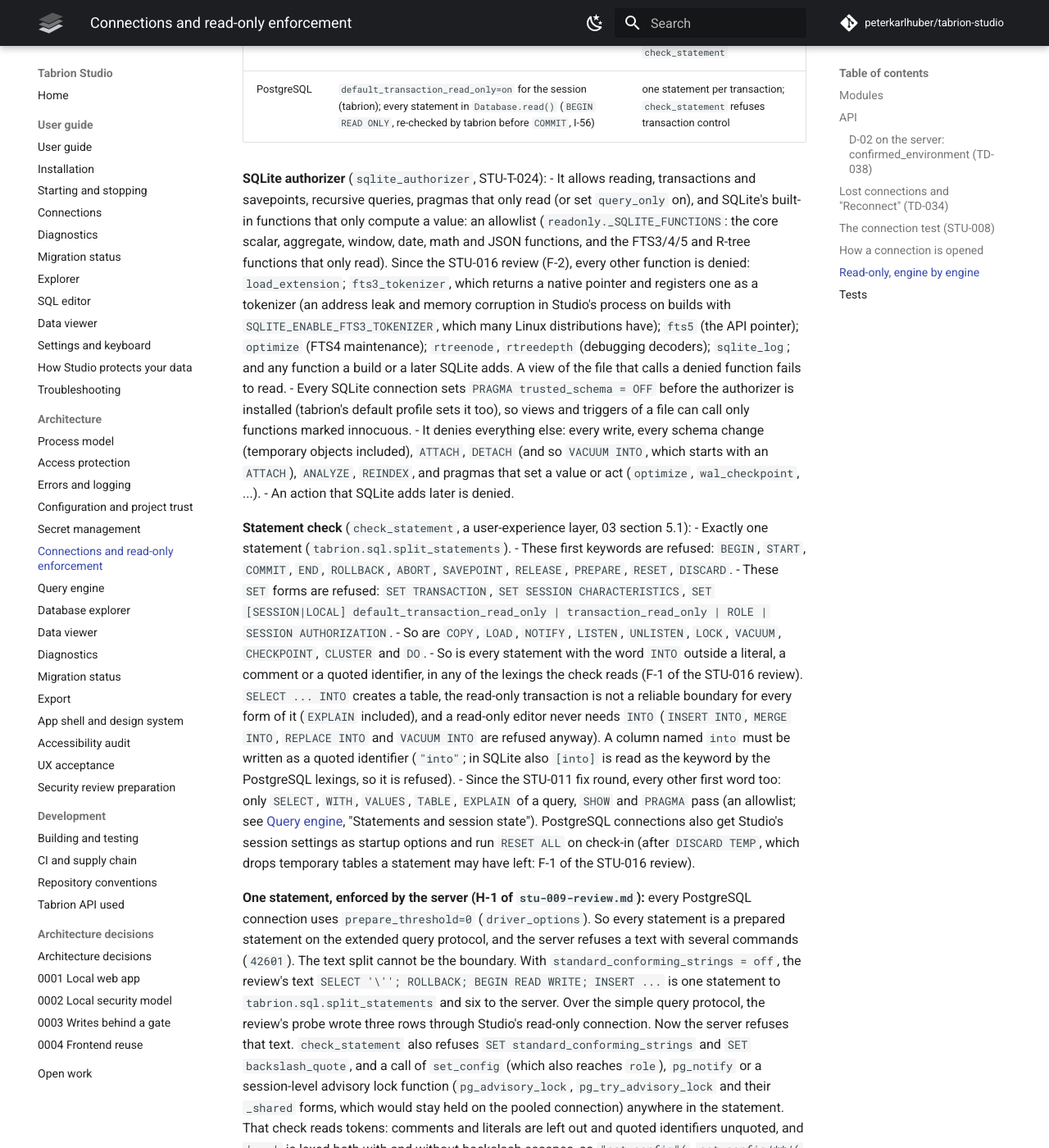
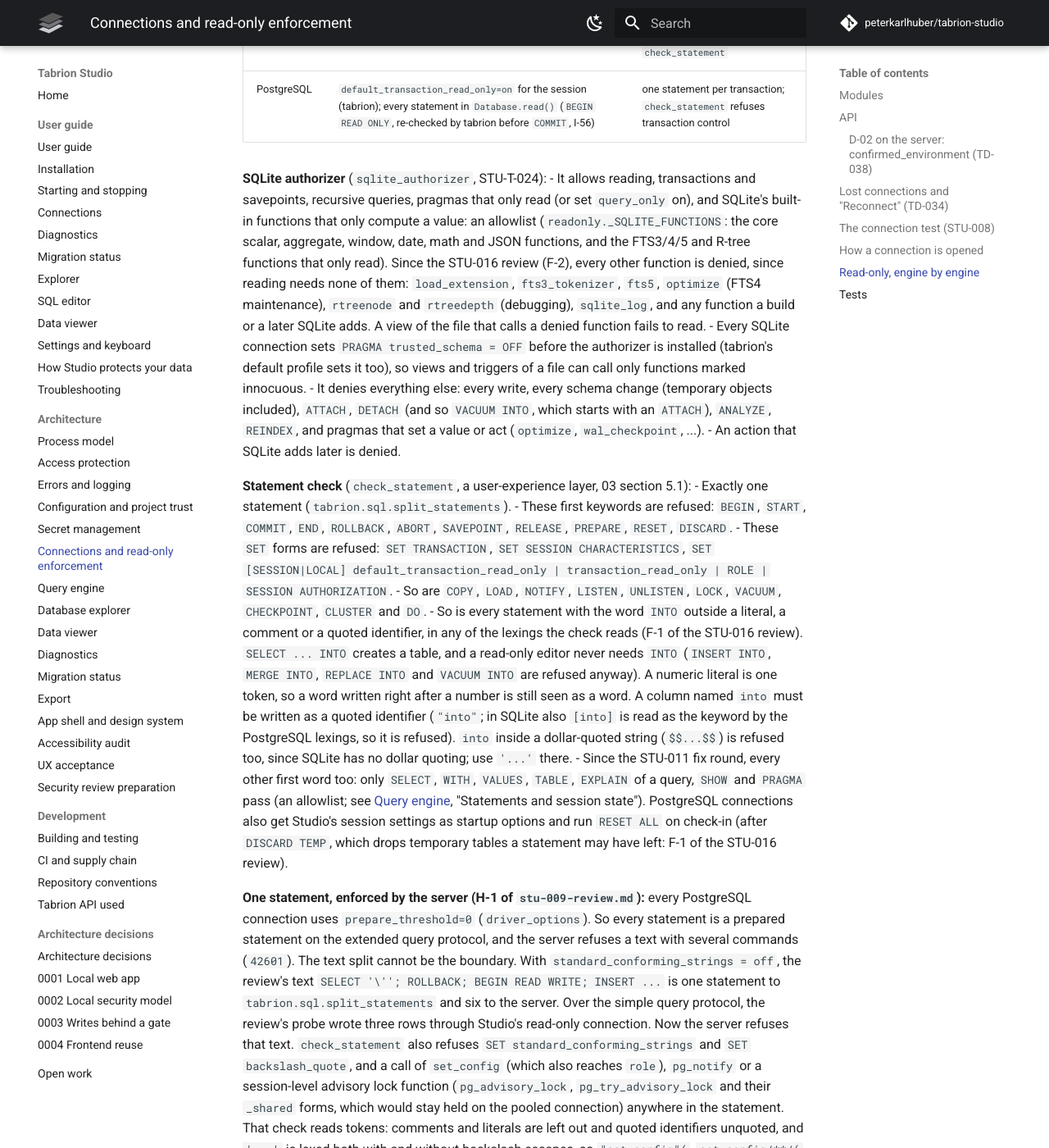
Before and after one commit to peterkarlhuber/tabrion-studio, an MkDocs documentation site: the page built from docs/architecture/connections.md, in a window 1280 px wide and 1400 px high, scrolled down 6180 px. Shown: the whole window at 82% size. Built offline with MkDocs 1.6.1 and Material for MkDocs 9.7.7, drawn with Linux system fonts in a browser that asks for light colours; comment, search, counter and statistics services are not loaded; some of the changed text lies outside the part shown.

Commit message:
Read-only check: one lexing per reading, numbers as one token, more refused functions
- check_statement lexes each reading once and runs the first-word, function,
  INTO and EXPLAIN checks on those tokens (every check still on every
  reading); fewer passes over long texts.
- The lexer reads a numeric literal (decimal, exponent, hex, octal, binary,
  underscores, leading dot) as one token, so a word right after it is a word.
- Refuse connectby, xpath_table and the BRIN/GIN index maintenance functions.
- Docs describe the hardening only; the SQL editor guide notes that into
  inside a dollar-quoted string is refused.

Co-Authored-By: Claude Opus 5.5 <noreply@anthropic.com>
Claude-Session: https://claude.ai/code/session_011tY7TC7Nu5VGro3DJGJcv8

```diff
--- a/docs/architecture/connections.md
+++ b/docs/architecture/connections.md
@@ -186,11 +186,9 @@ different environment, or if `database_file` now resolves elsewhere, the connect
 - It allows reading, transactions and savepoints, recursive queries, pragmas that only read (or set `query_only`
   on), and SQLite's built-in functions that only compute a value: an allowlist (`readonly._SQLITE_FUNCTIONS`: the
   core scalar, aggregate, window, date, math and JSON functions, and the FTS3/4/5 and R-tree functions that only
-  read). Since the STU-016 review (F-2), every other function is denied: `load_extension`; `fts3_tokenizer`, which
-  returns a native pointer and registers one as a tokenizer (an address leak and memory corruption in Studio's
-  process on builds with `SQLITE_ENABLE_FTS3_TOKENIZER`, which many Linux distributions have); `fts5` (the API
-  pointer); `optimize` (FTS4 maintenance); `rtreenode`, `rtreedepth` (debugging decoders); `sqlite_log`; and any
-  function a build or a later SQLite adds. A view of the file that calls a denied function fails to read.
+  read). Since the STU-016 review (F-2), every other function is denied, since reading needs none of them:
+  `load_extension`, `fts3_tokenizer`, `fts5`, `optimize` (FTS4 maintenance), `rtreenode` and `rtreedepth`
+  (debugging), `sqlite_log`, and any function a build or a later SQLite adds. A view of the file that calls a denied function fails to read.
 - Every SQLite connection sets `PRAGMA trusted_schema = OFF` before the authorizer is installed (tabrion's default
   profile sets it too), so views and triggers of a file can call only functions marked innocuous.
 - It denies everything else: every write, every schema change (temporary objects included), `ATTACH`, `DETACH`
@@ -206,10 +204,11 @@ different environment, or if `database_file` now resolves elsewhere, the connect
   default_transaction_read_only | transaction_read_only | ROLE | SESSION AUTHORIZATION`.
 - So are `COPY`, `LOAD`, `NOTIFY`, `LISTEN`, `UNLISTEN`, `LOCK`, `VACUUM`, `CHECKPOINT`, `CLUSTER` and `DO`.
 - So is every statement with the word `INTO` outside a literal, a comment or a quoted identifier, in any of the
-  lexings the check reads (F-1 of the STU-016 review). `SELECT ... INTO` creates a table, the read-only transaction
-  is not a reliable boundary for every form of it (`EXPLAIN` included), and a read-only editor never needs `INTO` (`INSERT INTO`, `MERGE INTO`, `REPLACE INTO` and
-  `VACUUM INTO` are refused anyway). A column named `into` must be written as a quoted identifier (`"into"`; in
-  SQLite also `[into]` is read as the keyword by the PostgreSQL lexings, so it is refused).
+  lexings the check reads (F-1 of the STU-016 review). `SELECT ... INTO` creates a table, and a read-only editor
+  never needs `INTO` (`INSERT INTO`, `MERGE INTO`, `REPLACE INTO` and `VACUUM INTO` are refused anyway). A numeric
+  literal is one token, so a word written right after a number is still seen as a word. A column named `into` must be written as a quoted identifier (`"into"`; in
+  SQLite also `[into]` is read as the keyword by the PostgreSQL lexings, so it is refused). `into` inside a
+  dollar-quoted string (`$$...$$`) is refused too, since SQLite has no dollar quoting; use `'...'` there.
 - Since the STU-011 fix round, every other first word too: only `SELECT`, `WITH`, `VALUES`, `TABLE`, `EXPLAIN` of a
   query, `SHOW` and `PRAGMA` pass (an allowlist; see [Query engine](queries.md), "Statements and session state").
   PostgreSQL connections also get Studio's session settings as startup options and run `RESET ALL` on check-in
@@ -265,8 +266,8 @@ lookup runs at connect time and hstore values are the server's text. User SQL, t
 session's path.
 
 **Known limits** (documented in 03 section 5.1 and ADR R-S3):
-- `READ ONLY` does not stop functions with side effects (`dblink`, extensions, `COPY ... TO` through a function),
-  nor every form of `SELECT ... INTO` (refused by the statement check, F-1). Only the role's
+- `READ ONLY` does not stop functions with side effects (`dblink`, extensions, `COPY ... TO` through a function).
+  Only the role's
   privileges are a hard boundary, so production profiles should use a role without write privileges, without
   `CREATE` on any schema and without `TEMP` on the database. The diagnostics (STU-014) check this (`read_only_role`,
   `STU-DX-003`).
```
Also changed, not shown: other parts of docs/architecture/connections.md (+4 -2 lines), CHANGELOG.md (+3 -2 lines), docs/TODO.md (+4 -5 lines), docs/architecture/queries.md (+3 -4 lines), docs/architecture/security-review-prep.md (+1 -1 lines), docs/guide/sql-editor.md (+3 -2 lines), 3 other files.
